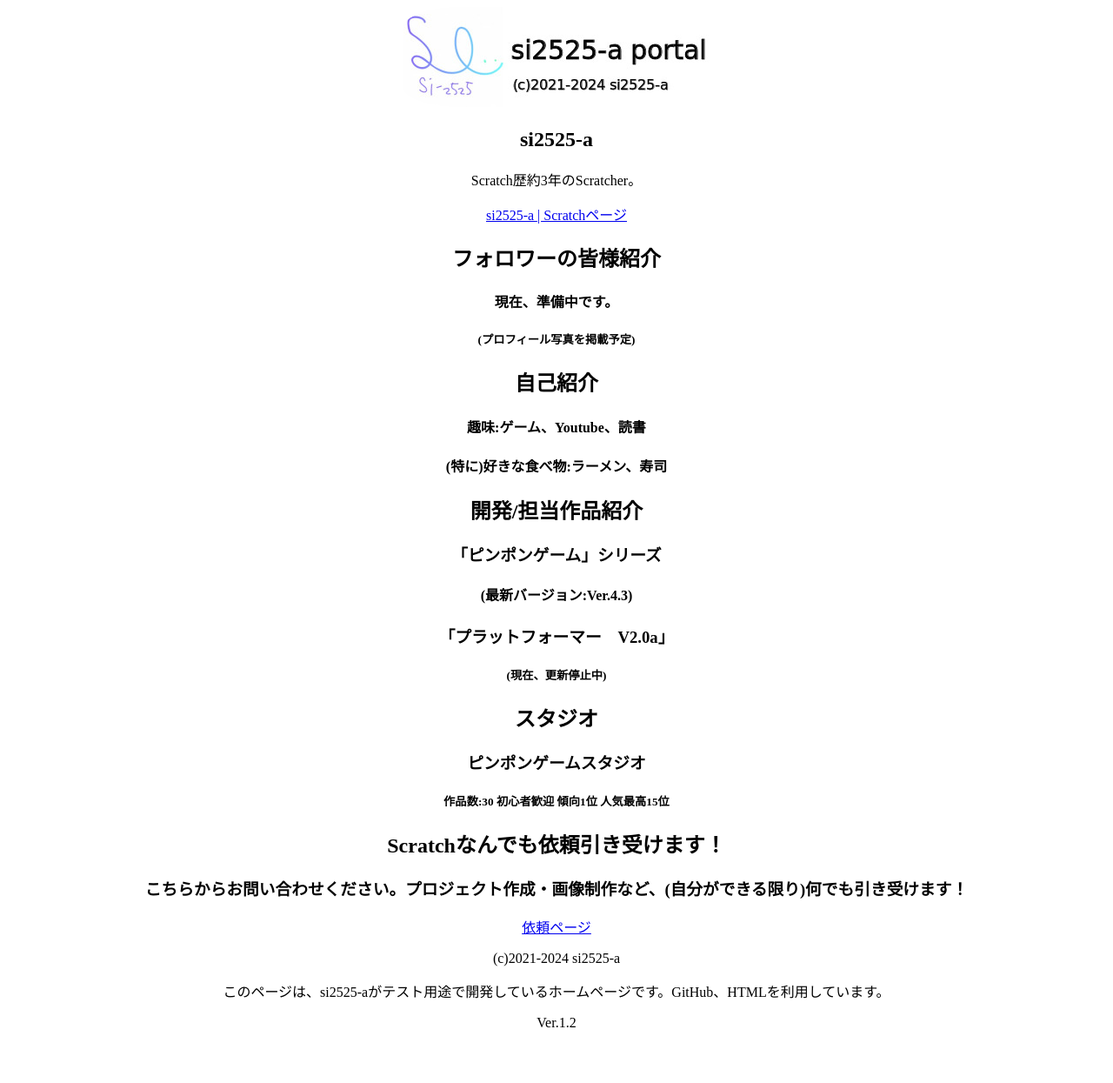
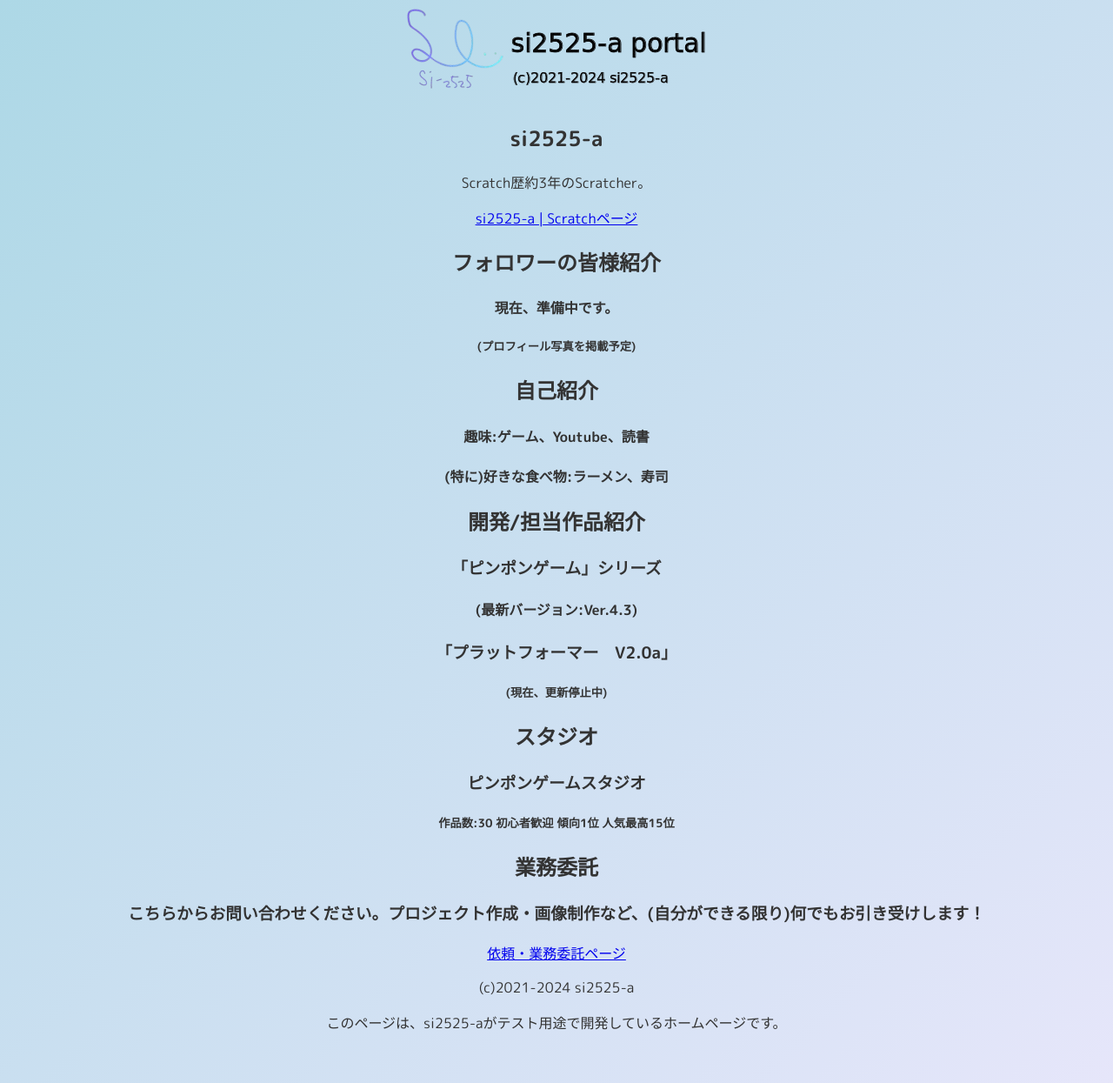
Before and after one commit to si2525-a/si2525-a.github.io, a plain HTML site: page si2525-a.html in a window 1280 px wide. Shown: the whole page at 87% size. Before the commit the page ends 1201 px from the top, so only its background shows below. Drawn offline with Linux system fonts and the light colour scheme.

Commit message:
Update and Version Upgrade si2525-a.html

```diff
--- a/si2525-a.html
+++ b/si2525-a.html
@@ -2,19 +2,23 @@
 <html lang="ja">
 <head>
   <meta charset=utf-8>
-  <title>si2525-aについて(テスト中)</title>
+  <title>si2525-aについて</title>
+    <!-- Google Fonts: M PLUS Rounded 1c -->
+  <link href="https://fonts.googleapis.com/css2?family=M+PLUS+Rounded+1c:wght@400;700&display=swap" rel="stylesheet">
+
   <style>
-    img {
-      border-radius: 20%;
-      }
-      body {
-        text-align: center;
-      }
+    body {
+      font-family: 'M PLUS Rounded 1c', sans-serif;
+      margin: 0;
+      padding: 0;
+      background: linear-gradient(135deg, #ADD8E6, #E6E6FA);
+      color: #333;
+      text-align: center;
 </style>
 </head>
 <body>
 <section>
-<img src="si2525hp.jpg">
+<img src="si2v2.png">
   <h1>si2525-a</h1>
   <p>Scratch歴約3年のScratcher。</p>
   <a href="https://scratch.mit.edu/users/si2525-a/" target="_blank">si2525-a | Scratchページ</a>
@@ -32,14 +36,13 @@
 <h2>スタジオ
 <h3>ピンポンゲームスタジオ</h3>
 <h5>作品数:30    初心者歓迎    傾向1位    人気最高15位</h5>
-<h1>Scratchなんでも依頼引き受けます！</h1>
-<h3>こちらからお問い合わせください。プロジェクト作成・画像制作など、(自分ができる限り)何でも引き受けます！</h3>
-  <a href="https://scratch.mit.edu/projects/986883969/" target="_blank">依頼ページ</a>
+<h1>業務委託</h1>
+<h3>こちらからお問い合わせください。プロジェクト作成・画像制作など、(自分ができる限り)何でもお引き受けします！</h3>
+  <a href="https://scratch.mit.edu/projects/986883969/" target="_blank">依頼・業務委託ページ</a>
 </section>
 <footer>
     <p> (c)2021-2024 si2525-a <p>
-    <p> このページは、si2525-aがテスト用途で開発しているホームページです。GitHub、HTMLを利用しています。 <p>
-    <p> Ver.1.2 <p>
-</footer>
+    <p> このページは、si2525-aがテスト用途で開発しているホームページです。 <p>
+　</footer>
 </body>
 </html>
```
